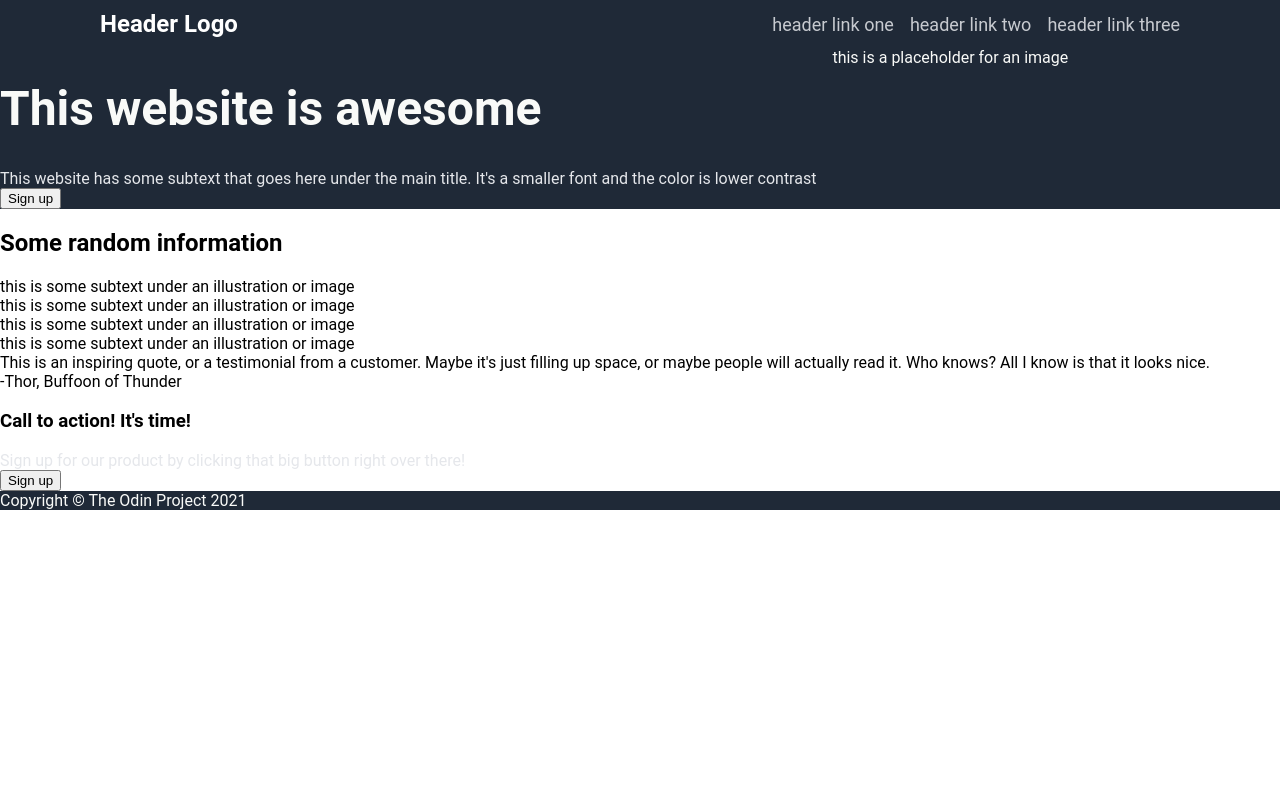
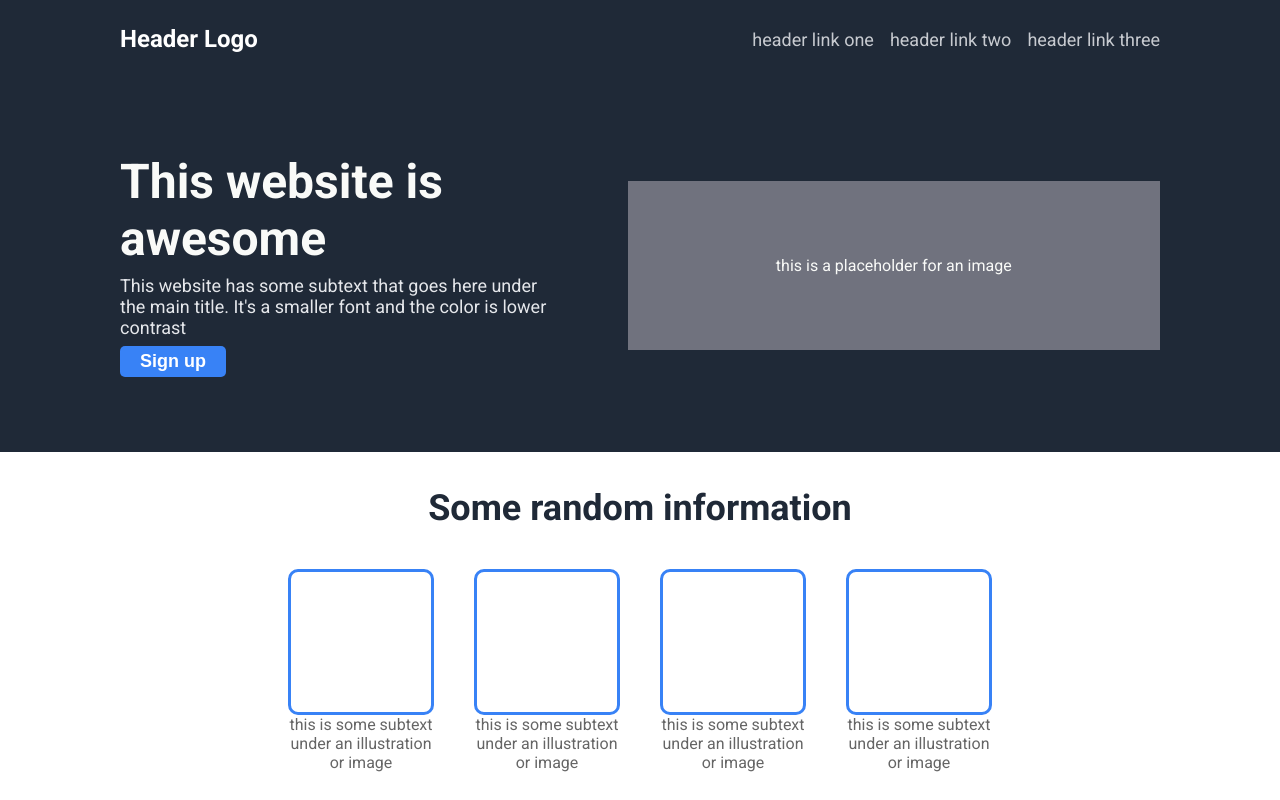
Before and after one commit to Deadpoetsliveon/odin-landing-page, a plain HTML site: page index.html in a window 1280 px wide. Shown: the top 800 px of the page. Drawn offline with Linux system fonts and the light colour scheme.

Commit message:
add content to css - approximately 50% of the page is styled

```diff
--- a/style.css
+++ b/style.css
@@ -1,10 +1,8 @@
-@font-face {
-    font-family: Roboto;
-    src: url('https://fonts.googleapis.com/css2?family=Roboto:ital,wght@0,100;0,300;0,400;0,500;0,700;0,900;1,100;1,300;1,400;1,500;1,700;1,900&display=swap');
-}
+@import url('https://fonts.googleapis.com/css2?family=Roboto:ital,wght@0,100;0,300;0,400;0,500;0,700;0,900;1,100;1,300;1,400;1,500;1,700;1,900&display=swap');
 
 body {
-    font-family: Roboto;
+    font-family: Roboto, sans-serif;
+    font-style: normal;
     margin:0px
 }
 
@@ -17,6 +15,14 @@ body {
 h1 {
     font-size: 48px;
     font-weight: bolder;
+    margin:0px;
+    padding:0px;
+}
+h2 {
+    font-weight: bolder;
+    font-size: 36px;
+    margin:10px 0px 40px;
+    color: #1f2937;
 }
 a {
     text-decoration: none;
@@ -24,13 +30,24 @@ a {
     opacity: 85%;
 }
 a, .left-text {
-    color: #E5E7EB
+    color: #E5E7EB;
+    font-size: 18px;
+}
+button {
+    background-color: #3882f6;
+    color:white;
+    border-radius: 5px;
+    border:0px;
+    padding:5px 20px;
+    font-weight: bolder;
+    font-size: 18px;
 }
 .header {
     display: flex;
     justify-content: space-between;
     align-items: center;
-    padding: 10px 100px;
+    padding: 25px 120px;
+
 }
 .logo {
     color: white;
@@ -43,3 +60,56 @@ a, .left-text {
     display: flex;
     gap:16px;
 }
+
+.placeholder {
+    background-color: rgb(112, 114, 126);
+    display: flex;
+    align-self: center;
+    justify-content: center;
+    padding:75px 50px;
+    white-space: nowrap;
+    flex:1;
+}
+
+.container#blue {
+    padding: 75px 120px;
+    justify-content: space-between;
+    gap:75px;
+}
+
+.left {
+    display: flex;
+    flex-direction: column;
+    align-items: flex-start;
+    gap:8px;
+    flex:1
+}
+
+.container-two {
+    display: flex;
+    flex-direction: column;
+    align-items: center;
+    padding: 25px 120px
+}
+.boxes {
+    display: flex;
+    flex-direction: row;
+    justify-content: center;
+    gap:40px;
+}
+
+.box {
+    display: flex;
+    flex:0 1 0;
+    flex-direction: column;
+}
+.emptybox {
+    border:3px solid #3882f6;
+    padding:70px;
+    border-radius: 10px;
+}
+
+.textbox {
+    text-align: center;
+    opacity: 60%;
+}
```
